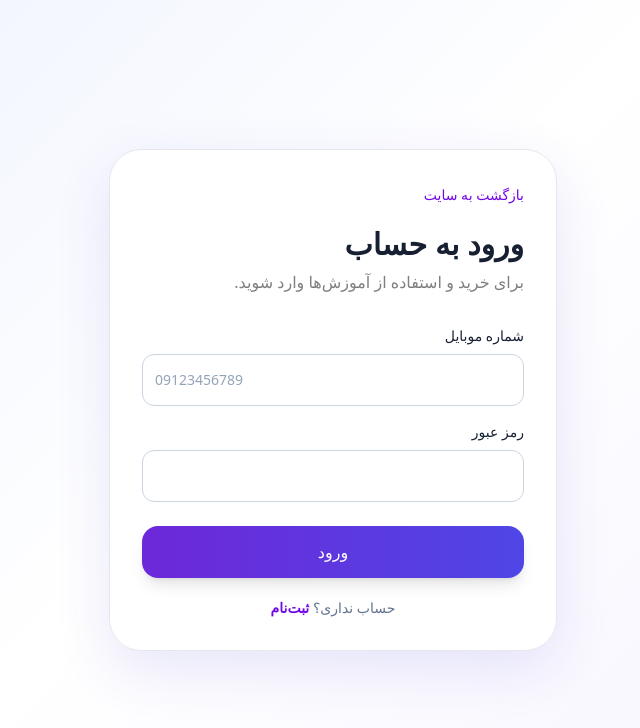
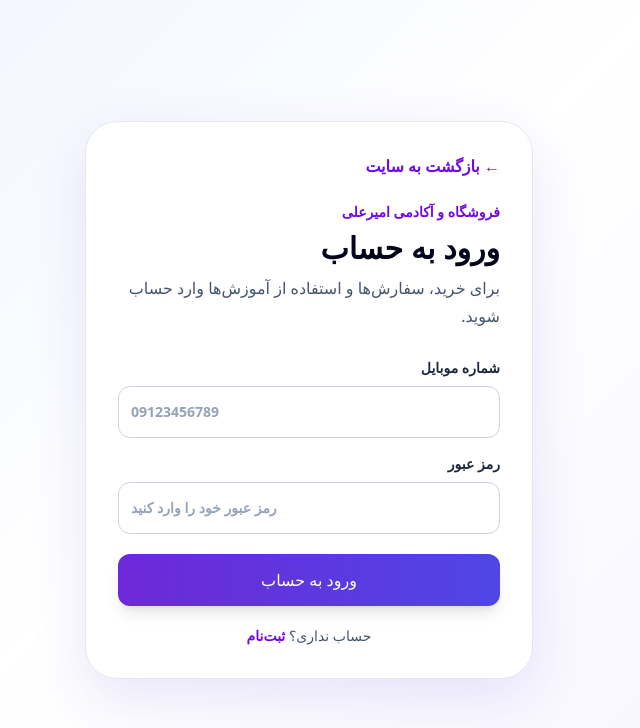
Before and after one commit to amiraliwq/amiralinasda, a Next.js app: page /login in a window 1280 px wide. Shown: the top 728 px of the page, without its empty margins (478-1118 px from the left). Built offline with nearby package versions, Linux system fonts and the light colour scheme.

Commit message:
fix: improve login flow and readable auth screen

```diff
--- a/app/login/page.tsx
+++ b/app/login/page.tsx
@@ -6,17 +6,19 @@ import {createClient} from "../../lib/supabase/client";
 import Link from "next/link";
 
 function normalizePhone(value:string){
-  const digits=value.replace(/[\s-]/g,"");
+  const digits=value.replace(/\D/g,"");
   if(/^09\d{9}$/.test(digits)) return "+98"+digits.slice(1);
   if(/^9\d{9}$/.test(digits)) return "+98"+digits;
-  if(/^\+989\d{9}$/.test(digits)) return digits;
+  if(/^98\d{10}$/.test(digits)) return "+"+digits;
   return null;
 }
+function emailFor(phone:string){ return `phone-${phone.replace(/^\+98/,"")}@auth.amirali-razi-iran.local`; }
 function messageFor(error:string){
   const m=error.toLowerCase();
   if(m.includes("invalid login credentials")) return "شماره تلفن یا رمز عبور اشتباه است.";
-  if(m.includes("phone")&&(m.includes("disabled")||m.includes("not enabled"))) return "ورود با شماره تلفن هنوز در Supabase فعال نشده است.";
-  return "ورود انجام نشد. اطلاعات را بررسی کنید.";
+  if(m.includes("email not confirmed")) return "حساب شما هنوز تأیید نشده است.";
+  if(m.includes("too many requests")) return "تعداد تلاش‌ها زیاد شده است؛ کمی بعد دوباره امتحان کنید.";
+  return "ورود انجام نشد. شماره و رمز عبور را بررسی کنید.";
 }
 
 export default function LoginPage(){
@@ -31,60 +33,70 @@ export default function LoginPage(){
   const next=params.get("next")||"/";
   const adminFlow=next.startsWith("/admin");
 
-  async function submitPassword(e:any){
+  async function submitPassword(e:React.FormEvent){
     e.preventDefault();setBusy(true);setError("");
     const normalized=normalizePhone(phone);
-    if(!normalized){setError("لطفاً یک شماره تلفن معتبر وارد کنید.");setBusy(false);return;}
-    const {error}=await createClient().auth.signInWithPassword({email:`phone-${normalized.replace(/^\\+98/,'') }@auth.amirali-razi-iran.local`,password});
+    if(!normalized){setError("شماره موبایل را به شکل 09123456789 وارد کنید.");setBusy(false);return;}
+    const {error}=await createClient().auth.signInWithPassword({email:emailFor(normalized),password});
     if(error)setError(messageFor(error.message));else router.push(next);
     setBusy(false);
   }
 
   async function sendOtp(){
     setBusy(true);setError("");
-    const normalized=phone.replace(/\s|-/g,"");
-    const response=await fetch("/api/auth/otp/send",{method:"POST",headers:{"Content-Type":"application/json"},body:JSON.stringify({phone:normalized,purpose:"admin_login"})});
+    try{
+      const response=await fetch("/api/auth/otp/send",{method:"POST",headers:{"Content-Type":"application/json"},body:JSON.stringify({phone,purpose:"admin_login"})});
       const data=await response.json();
       if(!response.ok||!data.ok)setError(data.error||"ارسال کد انجام نشد.");else setOtpSent(true);
+    }catch{setError("ارتباط با سرور برقرار نشد. دوباره تلاش کنید.");}
     setBusy(false);
   }
 
-  async function verifyOtp(e:any){
+  async function verifyOtp(e:React.FormEvent){
     e.preventDefault();setBusy(true);setError("");
+    try{
       const response=await fetch("/api/auth/otp/verify",{method:"POST",headers:{"Content-Type":"application/json"},body:JSON.stringify({phone,purpose:"admin_login",code})});
       const data=await response.json();
       if(!response.ok||!data.ok){setError(data.error||"کد صحیح نیست.");setBusy(false);return;}
       if(data.actionLink){window.location.href=data.actionLink;return;}
       router.push(next);
+    }catch{setError("ارتباط با سرور برقرار نشد. دوباره تلاش کنید.");setBusy(false);}
   }
 
-  return <main dir="rtl" className="grid min-h-screen place-items-center auth-bg p-6">
-    <div className="w-full max-w-md auth-card rounded-[2rem] p-8 shadow-2xl">
-      <Link href="/" className="text-sm text-violet-700">بازگشت به سایت</Link>
-      <h1 className="mt-5 text-3xl font-black">{adminFlow?"ورود مدیر":"ورود به حساب"}</h1>
-      <p className="mt-2 text-black/50">{adminFlow?"کد ورود به شماره مدیر ارسال می‌شود.":"برای خرید و استفاده از آموزش‌ها وارد شوید."}</p>
+  return <main dir="rtl" className="grid min-h-screen place-items-center auth-bg p-4 sm:p-6">
+    <div className="w-full max-w-md auth-card rounded-[2rem] p-6 sm:p-8">
+      <Link href="/" className="font-bold text-violet-700 hover:text-violet-900">← بازگشت به سایت</Link>
+      <div className="mt-6">
+        <div className="text-sm font-bold text-violet-700">فروشگاه و آکادمی امیرعلی</div>
+        <h1 className="mt-2 text-3xl font-black text-slate-950">{adminFlow?"ورود مدیر":"ورود به حساب"}</h1>
+        <p className="mt-2 text-base leading-7 text-slate-600">{adminFlow?"کد ورود به شماره مدیر ارسال می‌شود.":"برای خرید، سفارش‌ها و استفاده از آموزش‌ها وارد حساب شوید."}</p>
+      </div>
 
       {adminFlow ? <form onSubmit={verifyOtp}>
-        <label className="mt-8 block text-sm">شماره موبایل
+        <label className="mt-7 block text-sm font-bold text-slate-800">شماره موبایل
           <input required inputMode="tel" autoComplete="tel" value={phone} onChange={e=>setPhone(e.target.value)} className="mt-2 w-full auth-input rounded-xl p-3" placeholder="09123456789" dir="ltr"/>
         </label>
-        {!otpSent ? <button type="button" disabled={busy} onClick={sendOtp} className="mt-6 w-full rounded-2xl auth-button p-3 font-bold text-white shadow-lg disabled:opacity-50">{busy?"در حال ارسال...":"ارسال کد ورود با پیامک"}</button>
+        {!otpSent ? <button type="button" disabled={busy} onClick={sendOtp} className="mt-5 w-full rounded-xl auth-button p-3 font-bold shadow-lg disabled:opacity-50">{busy?"در حال ارسال...":"ارسال کد ورود با پیامک"}</button>
         : <>
-          <label className="mt-4 block text-sm">کد تأیید
-            <input required inputMode="numeric" maxLength={6} value={code} onChange={e=>setCode(e.target.value.replace(/\D/g,""))} className="mt-2 w-full auth-input rounded-xl p-3 text-center text-xl tracking-[0.5em]" placeholder="------" dir="ltr"/>
+          <label className="mt-4 block text-sm font-bold text-slate-800">کد تأیید
+            <input required inputMode="numeric" maxLength={6} value={code} onChange={e=>setCode(e.target.value.replace(/\D/g,""))} className="mt-2 w-full auth-input rounded-xl p-3 text-center text-xl tracking-[0.5em]" placeholder="______" dir="ltr"/>
           </label>
-          <button disabled={busy} className="mt-6 w-full rounded-2xl auth-button p-3 font-bold text-white shadow-lg disabled:opacity-50">{busy?"در حال تأیید...":"تأیید و ورود به پنل"}</button>
-          <button type="button" onClick={()=>setOtpSent(false)} className="mt-3 w-full rounded-xl border p-3 text-sm">تغییر شماره / ارسال دوباره</button>
+          <button disabled={busy} className="mt-5 w-full rounded-xl auth-button p-3 font-bold shadow-lg disabled:opacity-50">{busy?"در حال تأیید...":"تأیید و ورود به پنل"}</button>
+          <button type="button" onClick={()=>{setOtpSent(false);setCode("");setError("")}} className="mt-3 w-full rounded-xl border border-slate-300 bg-white p-3 text-sm font-bold text-slate-700">تغییر شماره / ارسال دوباره</button>
         </>}
       </form> : <form onSubmit={submitPassword}>
-        <label className="mt-8 block text-sm">شماره موبایل<input required inputMode="tel" autoComplete="tel" value={phone} onChange={e=>setPhone(e.target.value)} className="mt-2 w-full auth-input rounded-xl p-3" placeholder="09123456789" dir="ltr"/></label>
-        <label className="mt-4 block text-sm">رمز عبور<input required type="password" autoComplete="current-password" value={password} onChange={e=>setPassword(e.target.value)} className="mt-2 w-full auth-input rounded-xl p-3" dir="ltr"/></label>
-        <button disabled={busy} className="mt-6 w-full rounded-2xl auth-button p-3 font-bold text-white shadow-lg disabled:opacity-50">{busy?"در حال ورود...":"ورود"}</button>
-        <p className="mt-5 text-center text-sm text-slate-500">حساب نداری؟ <Link href="/signup" className="font-bold text-violet-700">ثبت‌نام</Link></p>
+        <label className="mt-7 block text-sm font-bold text-slate-800">شماره موبایل
+          <input required inputMode="tel" autoComplete="tel" value={phone} onChange={e=>setPhone(e.target.value)} className="mt-2 w-full auth-input rounded-xl p-3" placeholder="09123456789" dir="ltr"/>
+        </label>
+        <label className="mt-4 block text-sm font-bold text-slate-800">رمز عبور
+          <input required type="password" autoComplete="current-password" value={password} onChange={e=>setPassword(e.target.value)} className="mt-2 w-full auth-input rounded-xl p-3" placeholder="رمز عبور خود را وارد کنید" dir="ltr"/>
+        </label>
+        <button disabled={busy} className="mt-5 w-full rounded-xl auth-button p-3 font-bold shadow-lg disabled:opacity-50">{busy?"در حال ورود...":"ورود به حساب"}</button>
+        <p className="mt-5 text-center text-sm text-slate-600">حساب نداری؟ <Link href={`/signup?next=${encodeURIComponent(next)}`} className="font-bold text-violet-700">ثبت‌نام</Link></p>
       </form>}
 
-      {params.get("registered")==="1"&&<div className="mt-5 rounded-xl bg-emerald-50 p-3 text-sm text-emerald-700">ثبت‌نام با موفقیت انجام شد؛ اکنون وارد شوید.</div>}
-      {error&&<div className="mt-4 rounded-xl bg-red-50 p-3 text-sm text-red-700">{error}</div>}
+      {params.get("registered")==="1"&&<div className="mt-5 rounded-xl border border-emerald-200 bg-emerald-50 p-3 text-sm font-medium leading-6 text-emerald-800">ثبت‌نام با موفقیت انجام شد؛ اکنون وارد شوید.</div>}
+      {error&&<div role="alert" className="mt-4 rounded-xl border border-red-200 bg-red-50 p-3 text-sm font-bold leading-6 text-red-700">{error}</div>}
     </div>
   </main>
 }
```
Lines whose indentation alone changed are shown as unchanged.
